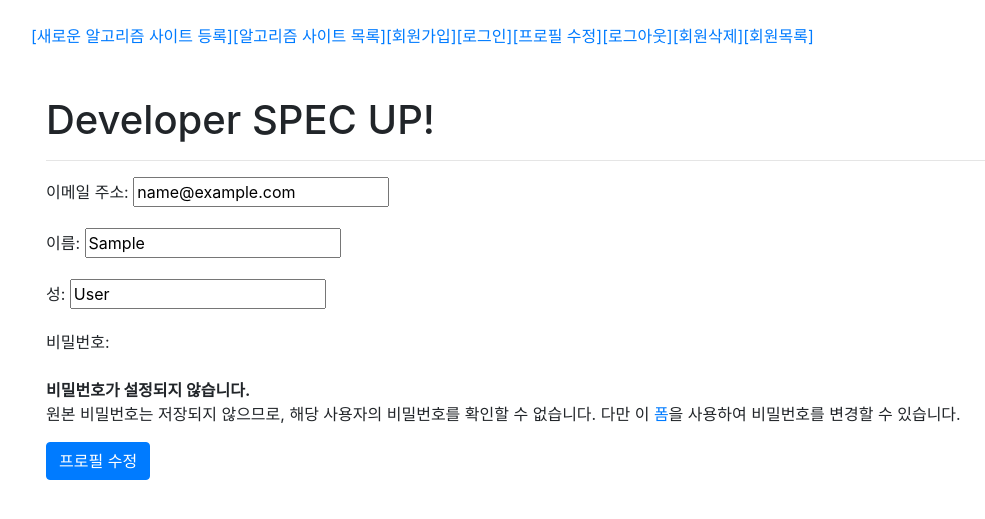
After one commit to fksk94/dev-specup, a Django app: page /accounts/update/ in a window 1280 px wide. The commit adds this page. Shown: the top 519 px of the page, without its empty margins (39-1024 px from the left). Run offline with Django 3.2, Linux system fonts and the light colour scheme; the visitor is signed in with stand-in values (Sample User, id 1); some libraries are stand-ins or nearby versions.

Commit message:
login signup

```diff
--- a/specup/accounts/forms.py
+++ b/specup/accounts/forms.py
@@ -6,3 +6,9 @@ class CustomUserCreationForm(UserCreationForm):
     class Meta(UserCreationForm.Meta):
         model = get_user_model()
         fields = UserCreationForm.Meta.fields + ('email',)
+
+class CustomUserChangeForm(UserChangeForm):
+
+    class Meta:
+        model = get_user_model()
+        fields = ("email", "first_name", "last_name")
--- a/specup/accounts/templates/accounts/signup.html
+++ b/specup/accounts/templates/accounts/signup.html
@@ -1,4 +1,5 @@
 {% extends 'base.html' %}
+
 {% block content %}
 <form action="{% url 'accounts:signup' %}" method="post">
   {% csrf_token %}
--- /dev/null
+++ b/specup/accounts/templates/accounts/update.html
@@ -0,0 +1,9 @@
+{% extends 'base.html' %}
+
+{% block content %}
+<form action="{% url 'accounts:update' %}" method="post">
+  {% csrf_token %}
+  {{form.as_p}}
+  <button class = "btn btn-primary">프로필 수정</button>
+</form>
+{% endblock content %}
--- a/specup/accounts/urls.py
+++ b/specup/accounts/urls.py
@@ -5,4 +5,9 @@ app_name = "accounts"
 urlpatterns = [
     path('index/', views.index, name='index'),
     path('signup/', views.signup, name='signup'),
+    path('login/', views.login, name='login'),
+    path('logout/', views.logout, name='logout'),
+    path('update/', views.update, name='update'),
+    path('delete/', views.delete, name='delete'),
+    path('password/', views.user_password, name='user_password'),
 ]
--- a/specup/accounts/views.py
+++ b/specup/accounts/views.py
@@ -1,8 +1,10 @@
 from django.shortcuts import render, redirect, get_object_or_404
 from django.views.decorators.http import require_http_methods, require_POST, require_safe
 from django.contrib.auth import get_user_model
-from django.contrib.auth import login as auth_logtin, logout as auth_logout
-from .forms import CustomUserCreationForm
+from django.contrib.auth import login as auth_login, logout as auth_logout
+from django.contrib.auth.forms import AuthenticationForm, PasswordChangeForm
+from django.contrib.auth.decorators import login_required
+from .forms import CustomUserCreationForm, CustomUserChangeForm
 
 # Create your views here.
 @require_safe
@@ -15,11 +17,14 @@ def index(request):
 
 @require_http_methods(['GET', 'POST'])
 def signup(request):
+    if request.user.is_authenticated:
+        return redirect("argorithms:index")
+
     if request.method == "POST":
         form = CustomUserCreationForm(request.POST)
         if form.is_valid():
             user_user = form.save()
-            auth_logtin(request, user_user)
+            auth_login(request, user_user)
             return redirect('argorithms:index')
     else:
         form = CustomUserCreationForm()
@@ -27,3 +32,62 @@ def signup(request):
         "form":form,
     }
     return render(request, "accounts/signup.html", context)
+
+@require_http_methods(['GET', 'POST'])
+def login(request):
+    if request.user.is_authenticated:
+        return redirect("argorithms:index")
+
+    if request.method == "POST":
+        form = AuthenticationForm(request, request.POST)
+        if form.is_valid():
+            auth_login(request, form.get_user())
+            return redirect(request.GET.get('next') or 'argorithms:index')
+    else:
+        form = AuthenticationForm()
+    context = {
+        'form':form,
+    }
+    return render(request, "accounts/login.html", context)
+
+@require_POST
+def logout(request):
+    if request.user.is_authenticated:
+        auth_logout(request)
+    return redirect('argorithms:index')
+
+@login_required
+@require_http_methods(['GET', 'POST'])
+def update(request):
+    if request.method == "POST":
+        form = CustomUserChangeForm(request.POST, instance=request.user)
+        if form.is_valid():
+            form.save()
+            return redirect('argorithms:index')
+    else:
+        form = CustomUserChangeForm(instance=request.user)
+    context={
+        'form':form,
+    }
+    return render(request, 'accounts/update.html', context)
+
+@require_POST
+def delete(request):
+    if request.user.is_authenticated:
+        request.user.delete()
+    return redirect('argorithms:index')
+
+@login_required
+@require_http_methods(['GET', 'POST'])
+def user_password(request):
+    if request.method == "POST":
+        form = PasswordChangeForm(request.user, request.POST)
+        if form.is_valid():
+            form.save()
+            return redirect('accounts:login')
+    else:
+        form = PasswordChangeForm(request.user)
+    context={
+        "form":form,
+    }
+    return render(request, "accounts/user_password.html", context)
--- a/specup/templates/base.html
+++ b/specup/templates/base.html
@@ -10,10 +10,22 @@
 <body>
 <div class='container'>
 <br>
-<a href="{% url 'argorithms:create' %}">[새로운 알고리즘 사이트 등록]</a>
-<a href="{% url 'argorithms:index' %}">[알고리즘 사이트 목록]</a>
-<a href="{% url 'accounts:signup' %}">[회원가입]</a>
-<a href="{% url 'accounts:index' %}">[회원목록]</a>
+<div class="row">
+  <a href="{% url 'argorithms:create' %}">[새로운 알고리즘 사이트 등록]</a>
+  <a href="{% url 'argorithms:index' %}">[알고리즘 사이트 목록]</a>
+  <a href="{% url 'accounts:signup' %}">[회원가입]</a>
+  <a href="{% url 'accounts:login' %}">[로그인]</a>
+  <a href="{% url 'accounts:update' %}">[프로필 수정]</a>
+  <form action="{% url 'accounts:logout' %}" method="post">
+    {% csrf_token %}
+    <a href='#' onclick='this.parentNode.submit(); return false;'>[로그아웃]</a>
+  </form>
+  <form action="{% url 'accounts:delete' %}" method="post">
+    {% csrf_token %}
+    <a href='#' onclick='this.parentNode.submit(); return false;'>[회원삭제]</a>
+  </form>
+  <a href="{% url 'accounts:index' %}">[회원목록]</a>
+</div>
 <br>
 <br>
 <h1>Developer SPEC UP!</h1>
```
Also changed, not shown: specup/accounts/templates/accounts/login.html (added, +9 -0 lines), specup/accounts/templates/accounts/user_password.html (added, +9 -0 lines), README.md, specup/accounts/models.py (line endings or trailing spaces).
